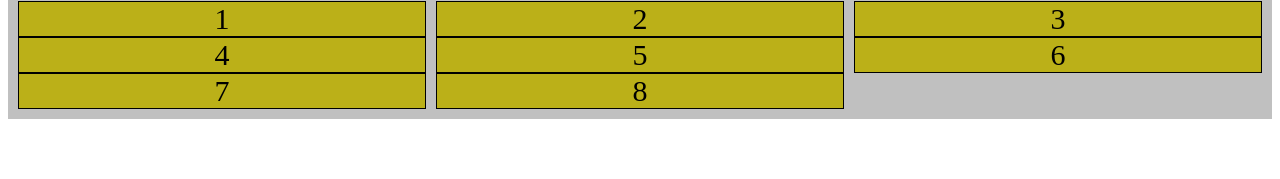
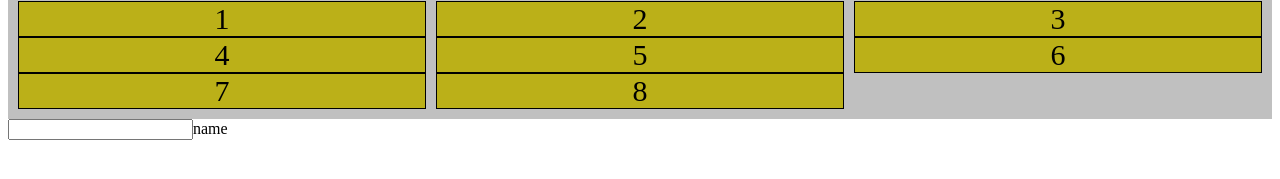
Before and after one commit to nikhil0716/Internskill, a plain HTML site: page index.html in a window 1280 px wide. Shown: the part 89-268 px from the top of the page. Drawn offline with Linux system fonts and the light colour scheme.

Commit message:
form added

```diff
--- a/index.html
+++ b/index.html
@@ -18,5 +18,9 @@
         <div>7</div>
         <div>8</div>
     </div>
+
+    <form action="">
+        <input type="text">name
+    </form>
 </body>
 </html>
```
